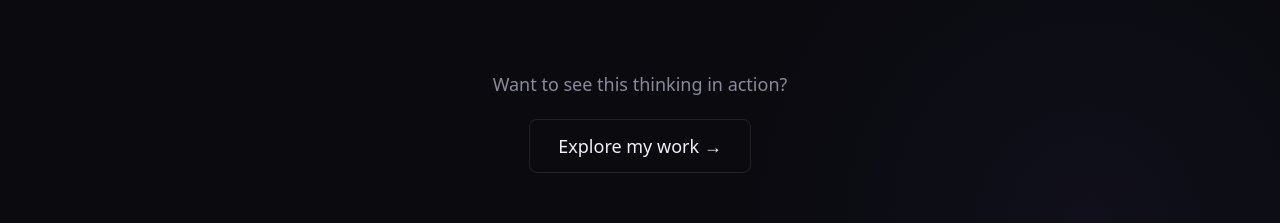
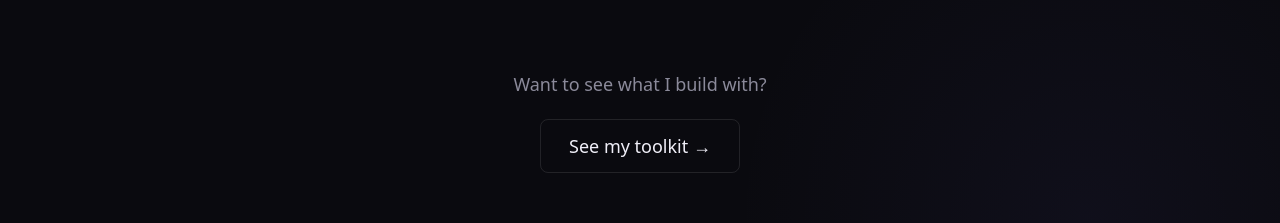
Before and after one commit to harshikagahlot/pm-portfolio, a React (Vite) app: page / in a window 1280 px wide. Shown: the part 1619-1842 px from the top of the page. Built offline with nearby package versions, Linux system fonts and the light colour scheme; a web font is replaced by a local one.

Commit message:
feat: integrate Toolkit into App layout and update routing flow

```diff
--- a/src/App.tsx
+++ b/src/App.tsx
@@ -12,6 +12,7 @@ import Timeline from './sections/Timeline'
 import SectionVignette from './components/SectionVignette'
 import { WorldCanvas } from './components/three/WorldCanvas'
 import { useDeviceCapability } from './hooks/useDeviceCapability'
+import Toolkit from './sections/Toolkit'
 import Blog from './sections/Blog'
 import CurrentlyExploring from './sections/CurrentlyExploring'
 import Footer from './components/layout/Footer'
@@ -51,6 +52,11 @@ const App: React.FC = () => {
             <HowIThink />
           </div>
 
+          {/* id="toolkit" — scroll target from HowIThink */}
+          <div id="toolkit" style={{ backgroundColor: 'transparent' }}>
+            <Toolkit />
+          </div>
+
           {/* id="work" — scroll target for Hero "See my work →" CTA */}
           <div id="work" style={{ backgroundColor: 'transparent' }}>
             <CaseStudies />
--- a/src/sections/HowIThink.tsx
+++ b/src/sections/HowIThink.tsx
@@ -364,12 +364,12 @@ const HowIThink: React.FC = () => {
               margin: 0,
             }}
           >
-            Want to see this thinking in action?
+            Want to see what I build with?
           </p>
 
           <motion.button
             id="connector-work-cta"
-            onClick={() => scrollTo('#work')}
+            onClick={() => scrollTo('#toolkit')}
             whileHover={
               shouldReduceMotion
                 ? {}
@@ -391,7 +391,7 @@ const HowIThink: React.FC = () => {
               cursor: 'pointer',
             }}
           >
-            Explore my work →
+            See my toolkit →
           </motion.button>
         </motion.div>
       </div>
```
